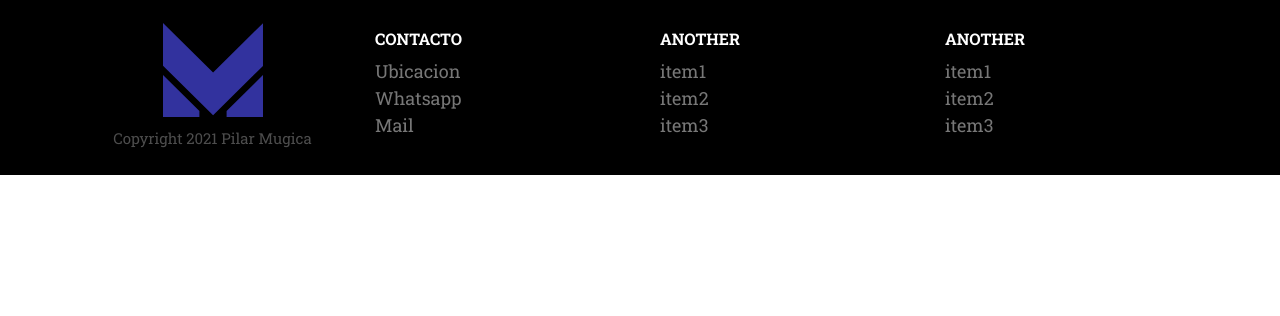
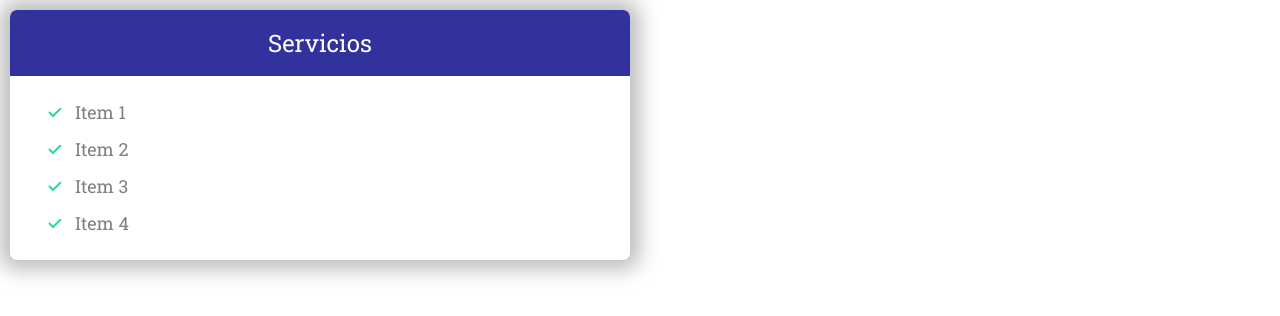
Before and after one commit to gabyreload1983/Estudio-Contable-Mugica, a plain HTML site: page index.html in a window 1280 px wide. Drawn offline with Linux system fonts and the light colour scheme.

Commit message:
Create plan component

```diff
--- a/css/style.css
+++ b/css/style.css
@@ -99,6 +99,17 @@ a {
   margin-right: 2rem;
 }
 
+.list--tick {
+  list-style-image: url(../images/tick.svg);
+  padding-left: 3rem;
+  color: var(--color-headings);
+}
+
+.list--tick .list__item {
+  padding-left: 0.5rem;
+  margin-bottom: 1rem;
+}
+
 /* Buttons */
 .btn {
   border-radius: 40px;
@@ -163,15 +174,18 @@ a {
   overflow: hidden;
 }
 
-.card__header,
+.card__header {
+  padding: 2rem 3rem;
+}
+
 .card__body {
-  padding: 2rem 3rem;
-  text-align: center;
+  padding: 0.5rem 3rem;
 }
 
 .card--primary .card__header {
   background: var(--color--primary);
   color: #fff;
+  text-align: center;
 }
 
 .card--secondary .card__header {
@@ -184,7 +198,7 @@ a {
   justify-content: center;
 }
 
-.image--logo {
+.card--logo {
   width: 100%;
 }
 
@@ -448,3 +462,11 @@ a {
     font-size: 1.6rem;
   }
 }
+
+/* Plans */
+.plan__name {
+  color: #fff;
+  margin: 0;
+  font-weight: 500;
+  font-size: 2.4rem;
+}
--- a/index.html
+++ b/index.html
@@ -14,62 +14,26 @@
     <link rel="stylesheet" href="./css/style.css" />
   </head>
   <body>
-    <footer class="block block--dark footer">
-      <div class="container grid footer__sections">
-        <section class="collapsible collapsible--expanded footer__section">
-          <header class="collapsible__header">
-            <h2 class="collapsible__heading footer__heading">Contacto</h2>
-            <svg class="icon icon--white collapsible__chevron">
-              <use xlink:href="./images/sprite.svg#chevron"></use>
-            </svg>
+    <div style="width: 50%; padding: 10px">
+      <!-- Plan -->
+      <div class="plan">
+        <!-- Card -->
+        <div class="card card--primary">
+          <header class="card__header">
+            <h3 class="plan__name">Servicios</h3>
           </header>
-          <div class="collapsible__content">
-            <ul class="list">
-              <li><a href="#">Ubicacion</a></li>
-              <li><a href="#">Whatsapp</a></li>
-              <li><a href="#">Mail</a></li>
+          <div class="card__body">
+            <ul class="list list--tick">
+              <li class="list__item">Item 1</li>
+              <li class="list__item">Item 2</li>
+              <li class="list__item">Item 3</li>
+              <li class="list__item">Item 4</li>
             </ul>
           </div>
-        </section>
-        <section class="collapsible footer__section">
-          <header class="collapsible__header">
-            <h2 class="collapsible__heading footer__heading">Another</h2>
-            <svg class="icon icon--white collapsible__chevron">
-              <use xlink:href="./images/sprite.svg#chevron"></use>
-            </svg>
-          </header>
-          <div class="collapsible__content">
-            <ul class="list">
-              <li><a href="#">item1</a></li>
-              <li><a href="#">item2</a></li>
-              <li><a href="#">item3</a></li>
-            </ul>
-          </div>
-        </section>
-        <section class="collapsible footer__section">
-          <header class="collapsible__header">
-            <h2 class="collapsible__heading footer__heading">Another</h2>
-            <svg class="icon icon--white collapsible__chevron">
-              <use xlink:href="./images/sprite.svg#chevron"></use>
-            </svg>
-          </header>
-          <div class="collapsible__content">
-            <ul class="list">
-              <li><a href="#">item1</a></li>
-              <li><a href="#">item2</a></li>
-              <li><a href="#">item3</a></li>
-            </ul>
-          </div>
-        </section>
+        </div>
+      </div>
+    </div>
 
-        <section class="footer__brand">
-          <svg class="icon icon--primary footer__icon">
-            <use xlink:href="./images/sprite.svg#logom"></use>
-          </svg>
-          <p class="footer__copyright">Copyright 2021 Pilar Mugica</p>
-        </section>
-      </div>
-    </footer>
     <script src="./js/main.js"></script>
   </body>
 </html>
```
Also changed, not shown: components/cardImage.html (+1 -1 lines), components/list.html (+8 -0 lines), components/plan.html (added, +17 -0 lines), images/tick.svg (added).
